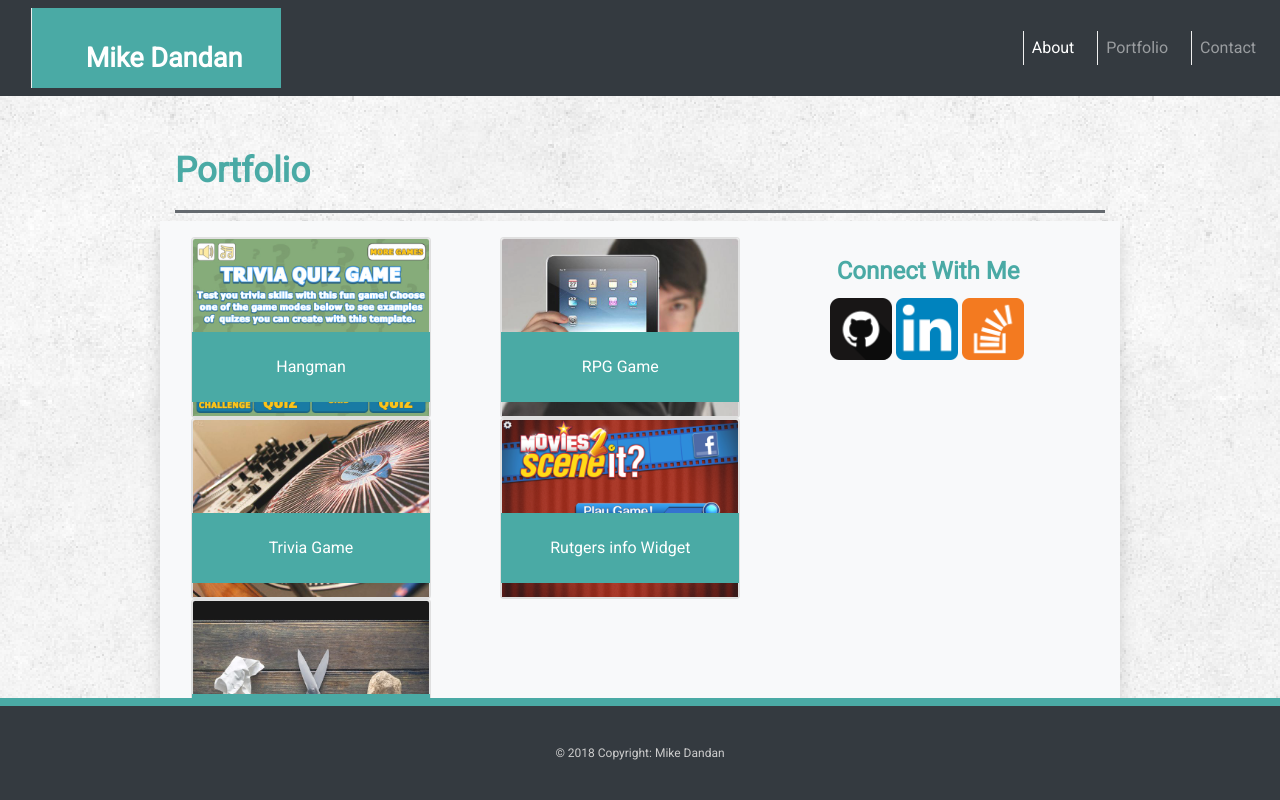
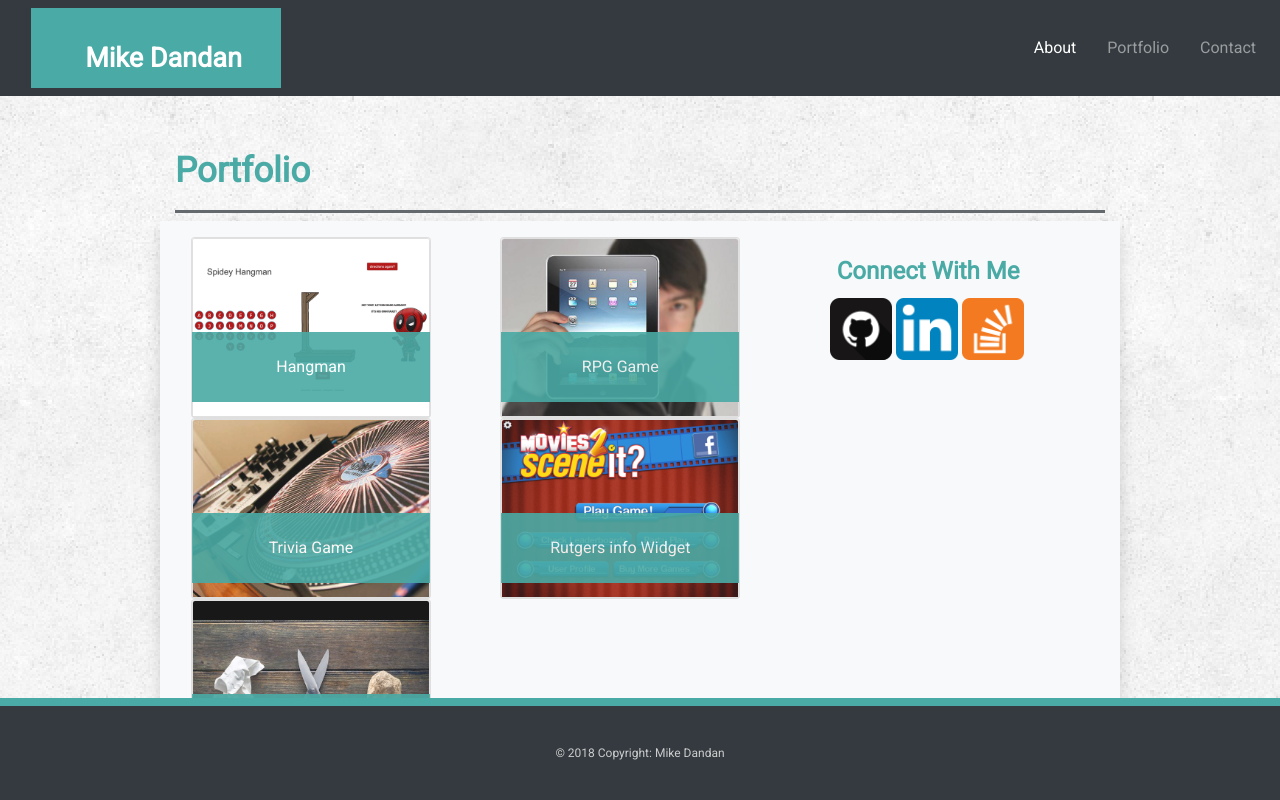
Before and after one commit to mikedandan/Bootstrap-Portfolio, a plain HTML site: page portfolio.html in a window 1280 px wide. Shown: the top 800 px of the page. Drawn offline with nearby package versions, Linux system fonts and the light colour scheme.

Commit message:
updated styling in css

```diff
--- a/assets/css/style.css
+++ b/assets/css/style.css
@@ -73,7 +73,7 @@ h5 {
     text-decoration: none;
     margin-left: 15px;
     display: inline-block;
-    border-left: 1px solid #efefef;
+    /* border-left: 1px solid #efefef; */
     padding-left: 15px;
     line-height: 18px;
 }
@@ -117,6 +117,7 @@ h5 {
         position: absolute; /*lets you position banner relative to relatively-positioned parent container*/
         bottom: 15px; /*positions it 15px from bottom of container*/
         background-color: #4aaaa5;
+        opacity: .9;
         display: flex; /*lets you use the next two properties*/
         justify-content: center; /*centers .banner's children along x axis*/
         align-items: center; /*centers .banner's children along y axis*/
--- a/portfolio.html
+++ b/portfolio.html
@@ -49,7 +49,7 @@
         <div class="row shadow p-3 mb-5 bg-light">
             <div class="col-md-4">
                 <div class="card" style="width: 15rem;">
-                    <img class="card-img-top" src="./assets/images/triviaquiz.jpg" alt="Card image cap">
+                    <img class="card-img-top" src="./assets/images/hangmangame.PNG" alt="Card image cap">
                     <div class="banner">
                         <p class="card-text">Hangman</p>
                     </div>
```
Also changed, not shown: assets/images/hangmangame.PNG (added).
